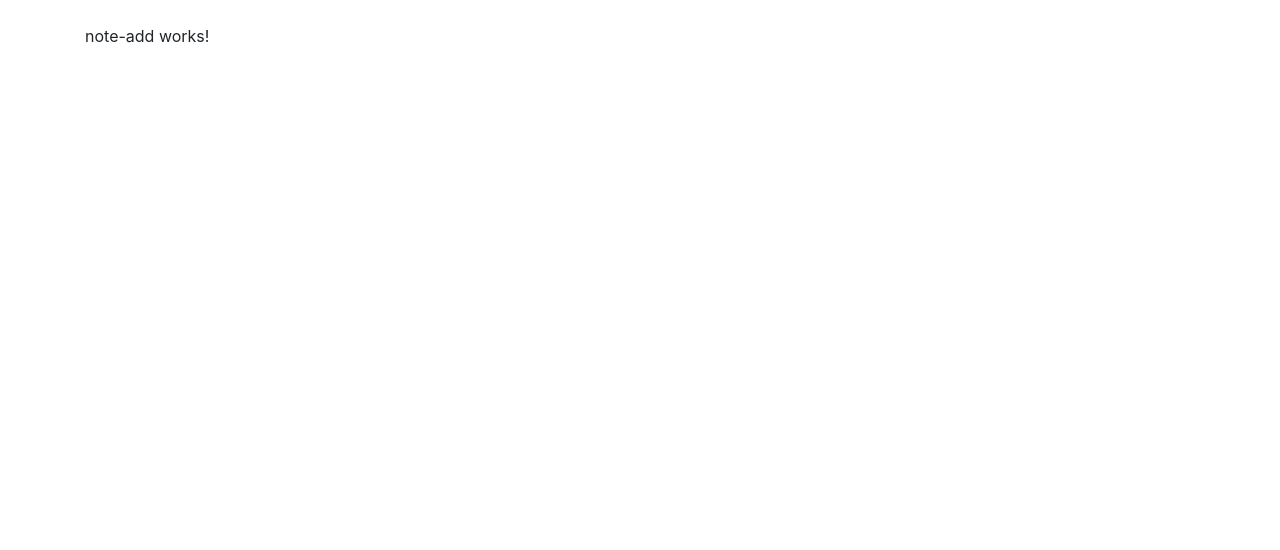
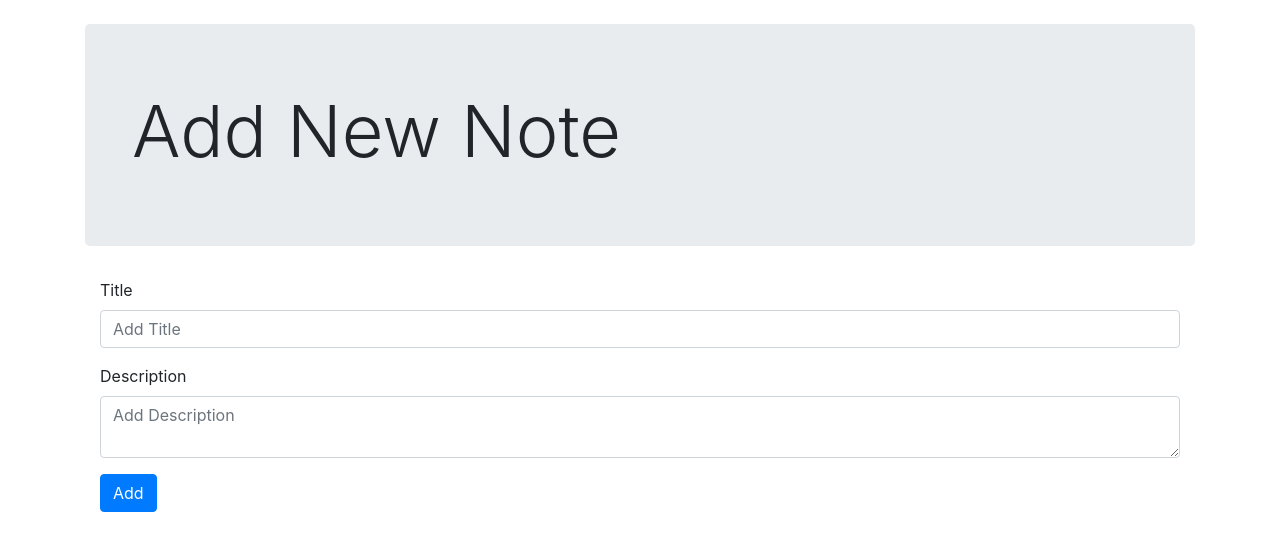
Before and after one commit to mahmoud481/todo-frontend, an Angular app: page /add in a window 1280 px wide. Shown: the top 550 px of the page. Built offline with nearby package versions, Linux system fonts and the light colour scheme.

Commit message:
add new note

```diff
--- a/src/app/components/note-add/note-add.component.html
+++ b/src/app/components/note-add/note-add.component.html
@@ -1 +1,34 @@
-<p>note-add works!</p>
+<div class="jumbotron">
+  <div class="container">
+    <h1 class="display-3">
+      Add New Note
+    </h1>
+  </div>
+</div>
+<div class="container">
+  <div class="row">
+    <div class="col-md-12">
+      <form [formGroup]="addForm" (submit)="onSubmit()">
+        <div class="form-group">
+          <label for="noteTitle">Title</label>
+          <input [ngClass]="{'is-invalid': submitted && f.title.errors}"  type="text" id="noteTitle" formControlName="title"
+          name="noteTitle" class="form-control" placeholder="Add Title" />
+          <div *ngIf="submitted && f.title.errors" class="invalid-feedback">
+             <div *ngIf='f.title.errors.required'>Title is Required</div>
+          </div>
+        </div>
+        <div class="form-group">
+          <label for="noteDesc">Description</label>
+          <textarea [ngClass]="{'is-invalid': submitted && f.description.errors}"  type="text" id="noteDesc" name="noteDesc" formControlName="description"
+           class="form-control" placeholder="Add Description"></textarea>
+           <div *ngIf="submitted && f.description.errors" class="invalid-feedback">
+            <div *ngIf='f.description.errors.required'>Description is Required</div>
+           </div>
+        </div>
+        <div class="form-group" >
+          <button type="submit" class="btn btn-primary">Add</button>
+        </div>
+      </form>
+    </div>
+  </div>
+</div>
--- a/src/app/components/note-add/note-add.component.ts
+++ b/src/app/components/note-add/note-add.component.ts
@@ -1,4 +1,9 @@
 import { Component, OnInit } from '@angular/core';
+import { ToastrService } from 'ngx-toastr';
+import { FormGroup, FormBuilder, Validators } from '@angular/forms';
+import { Router } from '@angular/router';
+import { NoteService } from 'src/app/services/note.service';
+
 
 @Component({
   selector: 'app-note-add',
@@ -7,9 +12,39 @@ import { Component, OnInit } from '@angular/core';
 })
 export class NoteAddComponent implements OnInit {
 
-  constructor() { }
+  addForm: FormGroup;
+  submitted: boolean;
+
+  constructor(private _NoteService: NoteService,
+    private _ToastrService: ToastrService,
+    private fb: FormBuilder,
+    private _Router: Router) { }
 
   ngOnInit(): void {
+    this.buildAddForm();
+  }
+  // On Submit
+  onSubmit() {
+    // Stop if Form is invalid
+    this.submitted = true;
+    if (this.addForm.invalid) {
+      return;
+    }
+    this._NoteService.addNote(this.addForm.value).subscribe(res => {
+      this._ToastrService.success("Note Added Successfully", "Success", { timeOut: 2000, closeButton: true, progressBar: true });
+      this._Router.navigate(["/"]);
+    }, err => {
+      this._ToastrService.error("Can't Add Note", "Error");
+    })
   }
 
+  // getter to return the controllers of the Form
+  get f() { return this.addForm.controls; }
+  //Add New Note
+  buildAddForm() {
+    this.addForm = this.fb.group({
+      title: [null, [Validators.required]],
+      description: [null, [Validators.required]]
+    })
+  }
 }
```
